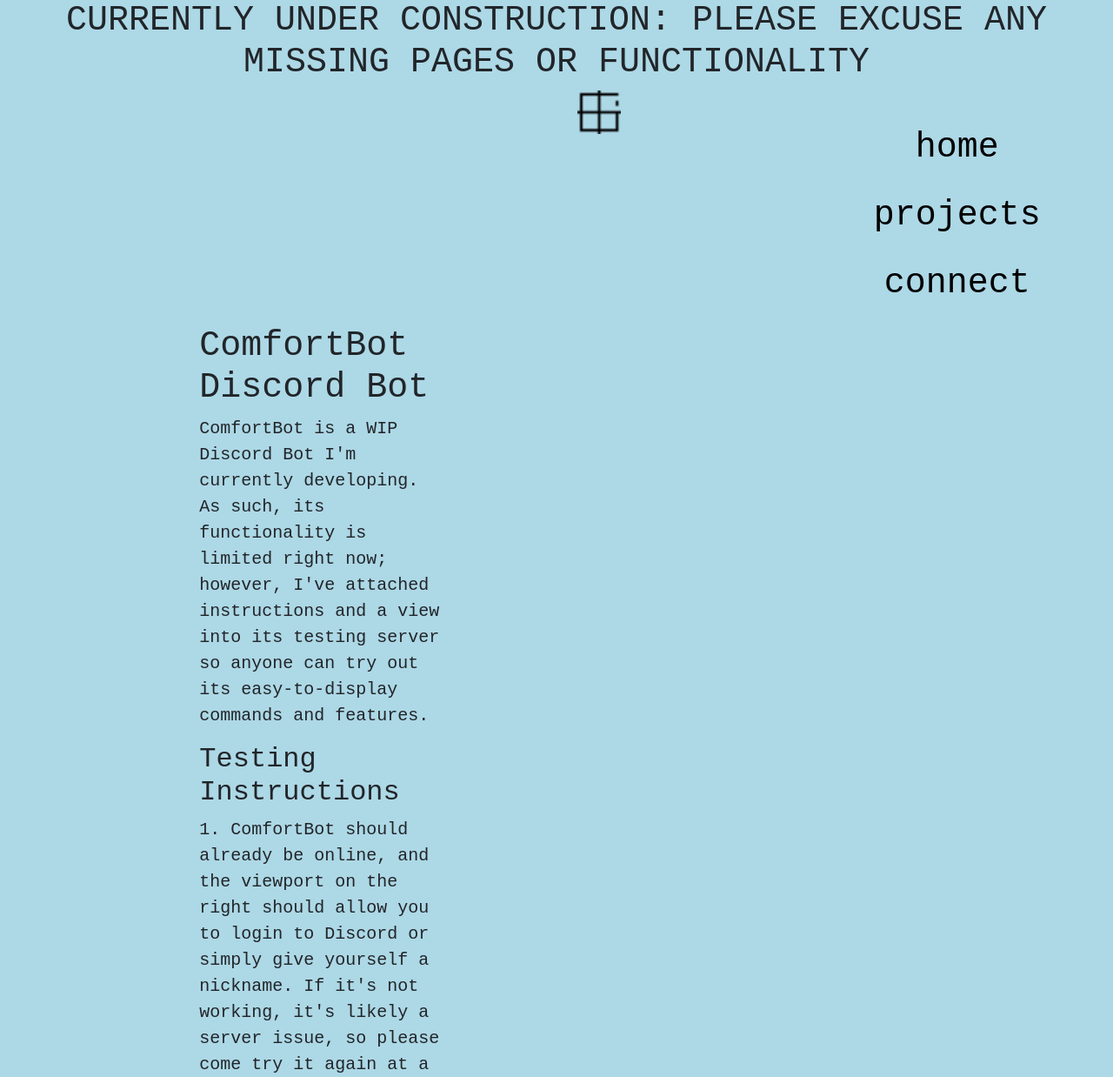
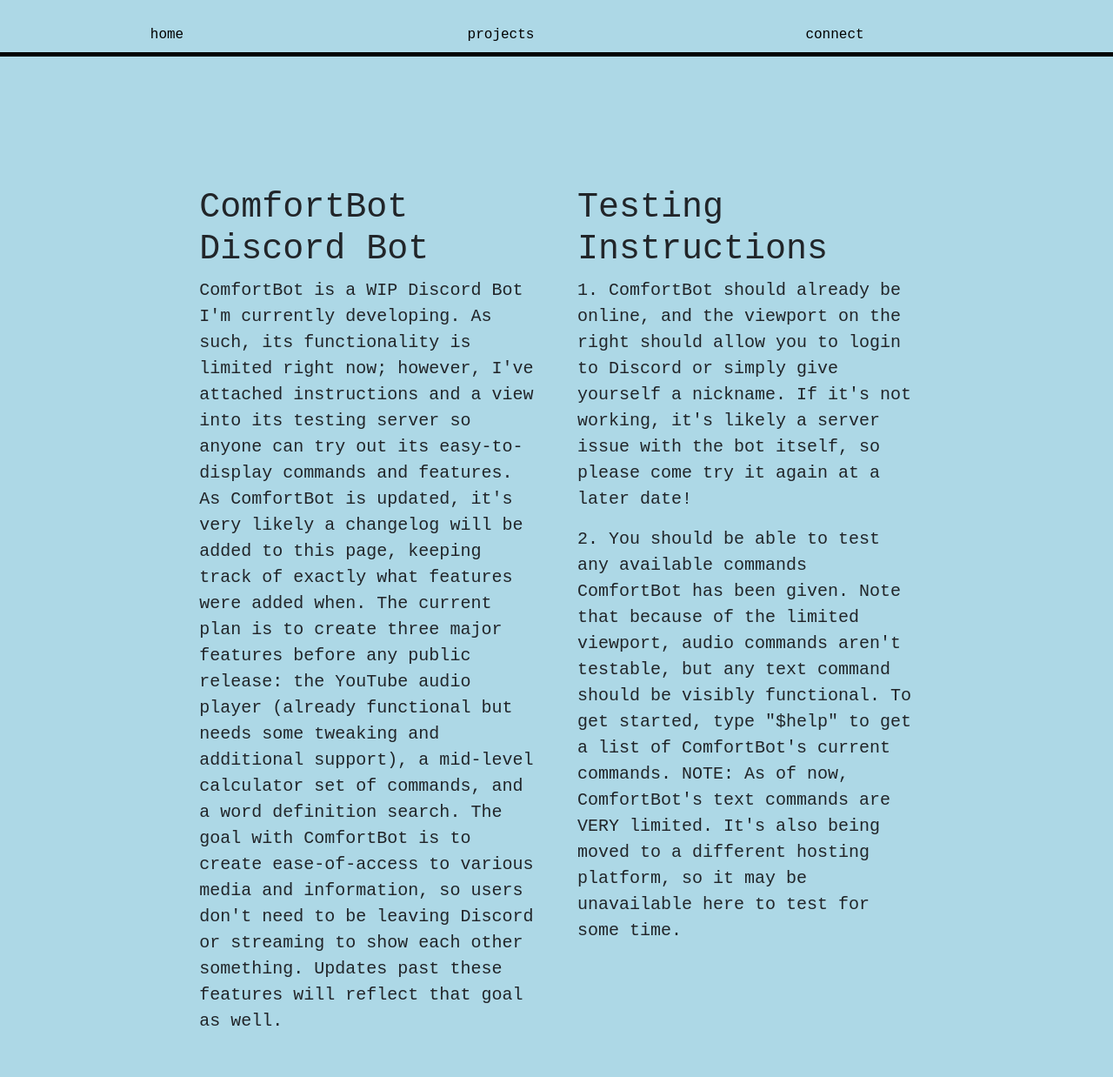
Before and after one commit to elijahcshaw/individualproject, a plain HTML site: page Personal Website/comfortbot.html in a window 1280 px wide. Shown: the top 1238 px of the page at 87% size. Drawn offline with nearby package versions, Linux system fonts and the light colour scheme; a script that the page names is missing.

Commit message:
Final version of HTML files

```diff
--- a/Personal Website/comfortbot.html
+++ b/Personal Website/comfortbot.html
@@ -16,40 +16,30 @@
     </head>
 
     <body>
-        <header style="text-align:center">
-            <h1>CURRENTLY UNDER CONSTRUCTION: PLEASE EXCUSE ANY MISSING PAGES OR FUNCTIONALITY</h1>
-        </header>
-        <div class="row">
-            <div class="col-md-6">
+        <div class="row" style="padding-bottom: 150px;">
+            <div class="container-fluid" style="max-width:1500px; border-bottom: 5px solid black;">
+                    <nav class="navbar nav-justified navbar-expand-lg">
 
-            </div>
-            <div class="col-md-3">
-                <div class="container" >
-                    <img src="media/logo-small.png" alt="Logo" width="50px" height="50px">
-                </div>
-            </div>
-            <div class="col-md-3">
-                <nav class="navbar navbar-collapse justify-content-end">
-                    <ul class="navbar-nav">
-                        <li class="nav-item">
                                 <a class="nav-link" href="index.html">home</a>
-                        </li>
-                        <li class="nav-item">
+
                                 <a class="nav-link" href="comfortbot.html">projects</a>
-                        </li>
-                        <li class="nav-item">
+                                <!--This ^^^ will become a dropdown as I move other
+                                    projects here, but it doesn't make sense to have a dropdown
+                                    with one entry-->
                                 <a class="nav-link" href="connect.html">connect</a>
-                        </li>
-                    </ul>
+
                     </nav>
             </div>
         </div>
 
-        <div class="row">
+        <div class="row" style="padding-bottom: 20px;">
             <div class="col-md-2">
                 <!-- spacing block -->
             </div>
-            <div class="col-md-3">
+            <!--I'm still trying to figure out exactly how to format this part. It's awkward
+                side-by-side but it was even worse above-and-below. For now, this works, but
+                I'd like to get this page formatted perfectly in the future.-->
+            <div class="col-md-4">
                 <div class="container reactive-element">
                     <h1>ComfortBot Discord Bot</h1>
                     <p style="font-size: 20px;">
@@ -57,31 +47,63 @@
                         As such, its functionality is limited right now; however,
                         I've attached instructions and a view into its testing
                         server so anyone can try out its easy-to-display commands
-                        and features.
+                        and features. As ComfortBot is updated, it's very likely a
+                        changelog will be added to this page, keeping track of exactly
+                        what features were added when. The current plan is to create three
+                        major features before any public release: the YouTube audio player
+                        (already functional but needs some tweaking and additional support),
+                        a mid-level calculator set of commands, and a word definition search.
+                        The goal with ComfortBot is to create ease-of-access to various media
+                        and information, so users don't need to be leaving Discord or streaming
+                        to show each other something. Updates past these features will reflect
+                        that goal as well.
                     </p>
-                    <h2>Testing Instructions</h2>
+                </div>
+            </div>
+            <div class="col-md-4">
+                <div class="container reactive-element">
+                    <h1>Testing Instructions</h1>
                     <p style="font-size: 20px;">
                         1. ComfortBot should already be online, and the viewport on the right
                         should allow you to login to Discord or simply give yourself a nickname.
-                        If it's not working, it's likely a server issue, so please come try it again
-                        at a later date.
+                        If it's not working, it's likely a server issue with the bot itself, so
+                        please come try it again at a later date!
                     </p>
                     <p style="font-size: 20px;">
-                        3. You should be able to test any available commands ComfortBot has
+                        2. You should be able to test any available commands ComfortBot has
                         been given. Note that because of the limited viewport, audio commands
-                        aren't truly testable, but any text command should be visibly functional.
+                        aren't testable, but any text command should be visibly functional.
                         To get started, type "$help" to get a list of ComfortBot's current commands.
+                        NOTE: As of now, ComfortBot's text commands are VERY limited. It's also
+                        being moved to a different hosting platform, so it may be unavailable here
+                        to test for some time.
                     </p>
                 </div>
             </div>
-            <div class="col-md-5">
+            <div class="col-md-2">
+                <!-- spacing block -->
+            </div>
+        </div>
+        <div class="row">
+            <div class="col-md-2">
+                <!-- spacing block -->
+            </div>
+
+            <!--This is a special HTML embed that allows the website's viewer to see into a
+                Discord server. Its purpose here is to let them test my bot's commands as it
+                grows in functionality. This was by far one of the hardest things to figure out
+                the formatting for-->
+            <div class="col-md-8">
+                <div class="container-fluid" style="padding-bottom:10px;">
                     <widgetbot
                     server="917534529776910386"
                     channel="1008586305229295626"
-                    width="1000"
+                    width="100%"
                     height="770"
                     ></widgetbot>
-                <script src="https://cdn.jsdelivr.net/npm/@widgetbot/html-embed"></script><!--Mark's comment 8/15: That's pretty neat.-->
+                    <script src="https://cdn.jsdelivr.net/npm/@widgetbot/html-embed"></script>
+                </div>
+
             </div>
             <div class="col-md-2">
                 <!-- spacing block -->
```
Also changed, not shown: Personal Website/connect.html (+34 -40 lines), Personal Website/index.html (+36 -33 lines). Lines whose indentation alone changed are shown as unchanged.
